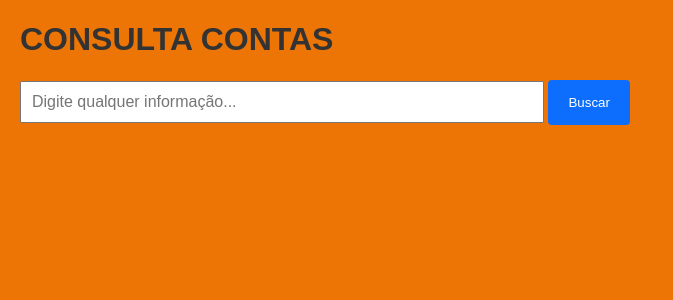
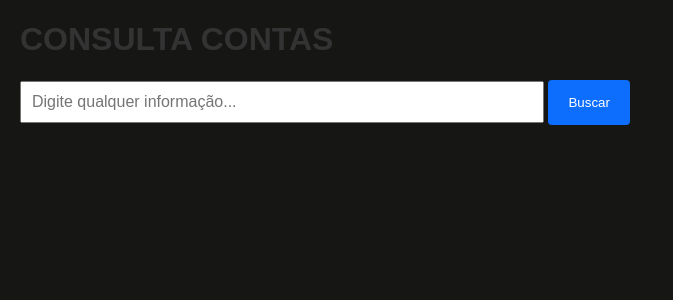
Before and after one commit to edsilva787878/base, a Flask app: page / in a window 1280 px wide. Shown: the top 300 px of the page, without its empty margins (0-673 px from the left). Run offline with Flask 3, Linux system fonts and the light colour scheme.

Commit message:
correção do deploy2

```diff
--- a/templates/index.html
+++ b/templates/index.html
@@ -10,7 +10,7 @@
         body{
             font-family: Arial, sans-serif;
             margin:20px;
-            background:#ec7505;
+            background:#161615;
         }
 
         h1{
```
